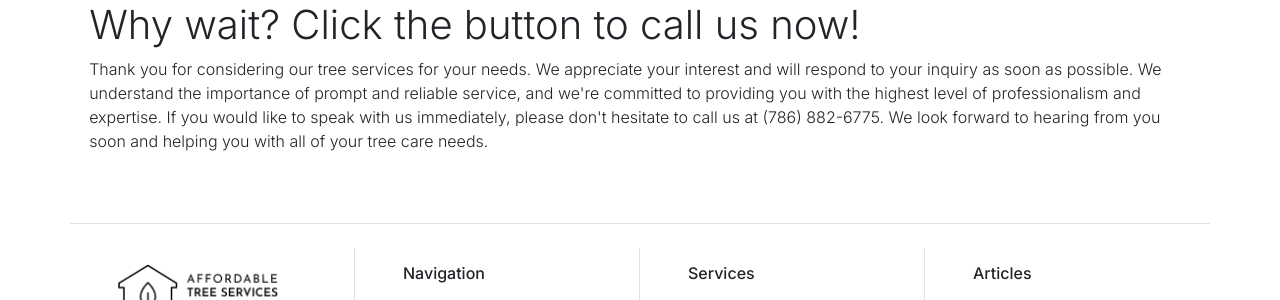
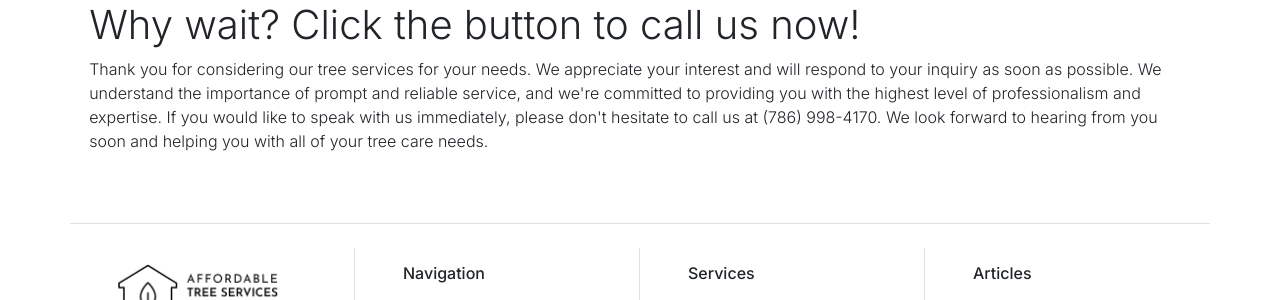
Before and after one commit to naccrat/MiamiTreeService, a Jekyll site: the page built from thank-you.html, in a window 1280 px wide and 900 px high. Shown: the part 487-787 px from the top of the window. Built offline with Jekyll 4.4.1, drawn with Linux system fonts in a browser that asks for light colours.

Commit message:
Thank you page update

```diff
--- a/thank-you.html
+++ b/thank-you.html
@@ -15,7 +15,7 @@ main-image: tree-services-landscaping.jpeg
         <h2 class="display-6">
           Why wait? Click the button to call us now!
         </h2>
-        <p>Thank you for considering our tree services for your needs. We appreciate your interest and will respond to your inquiry as soon as possible. We understand the importance of prompt and reliable service, and we're committed to providing you with the highest level of professionalism and expertise. If you would like to speak with us immediately, please don't hesitate to call us at (786) 882-6775. We look forward to hearing from you soon and helping you with all of your tree care needs.</p>
+        <p>Thank you for considering our tree services for your needs. We appreciate your interest and will respond to your inquiry as soon as possible. We understand the importance of prompt and reliable service, and we're committed to providing you with the highest level of professionalism and expertise. If you would like to speak with us immediately, please don't hesitate to call us at {{ site.phone }}. We look forward to hearing from you soon and helping you with all of your tree care needs.</p>
       </div>
 
     </div>
```
